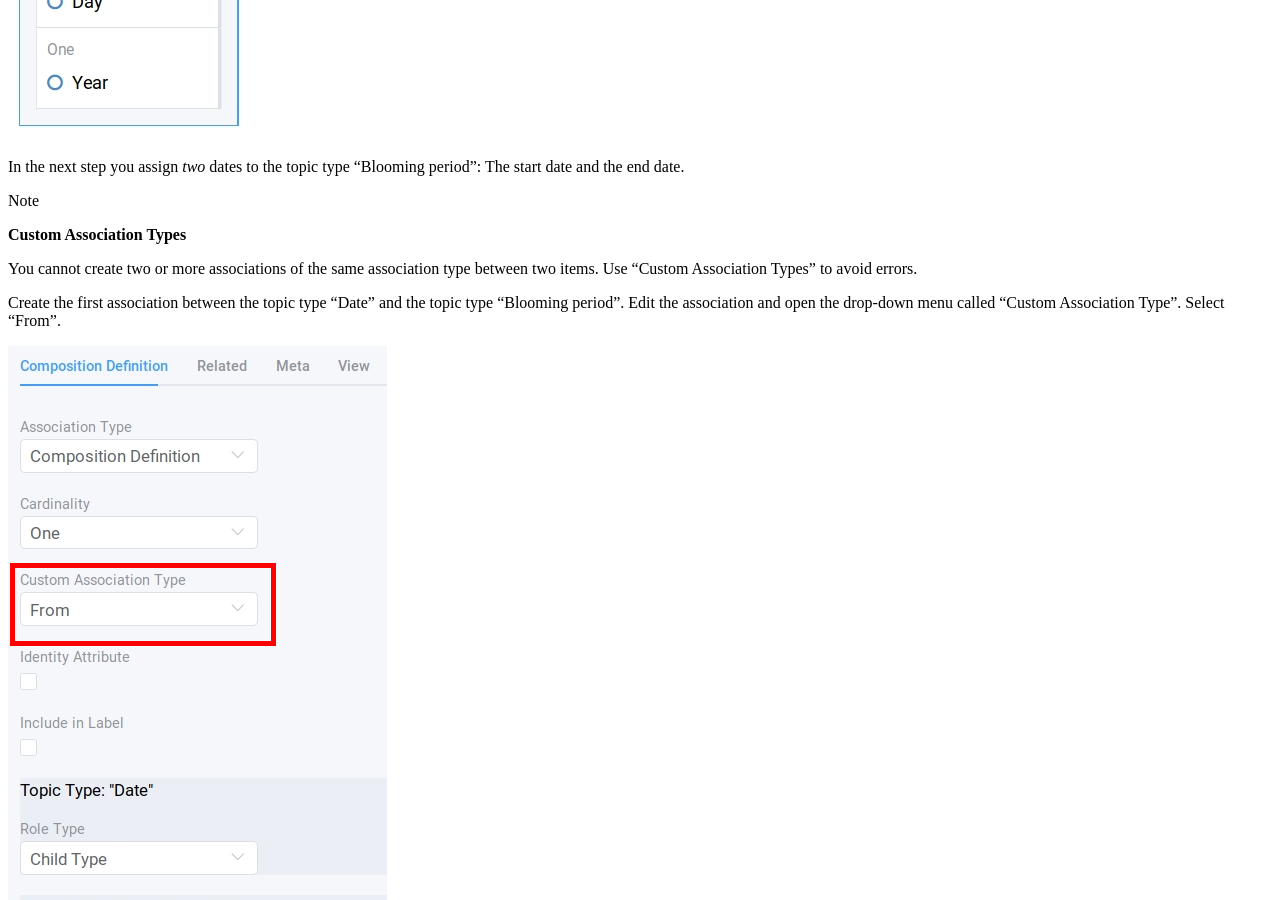
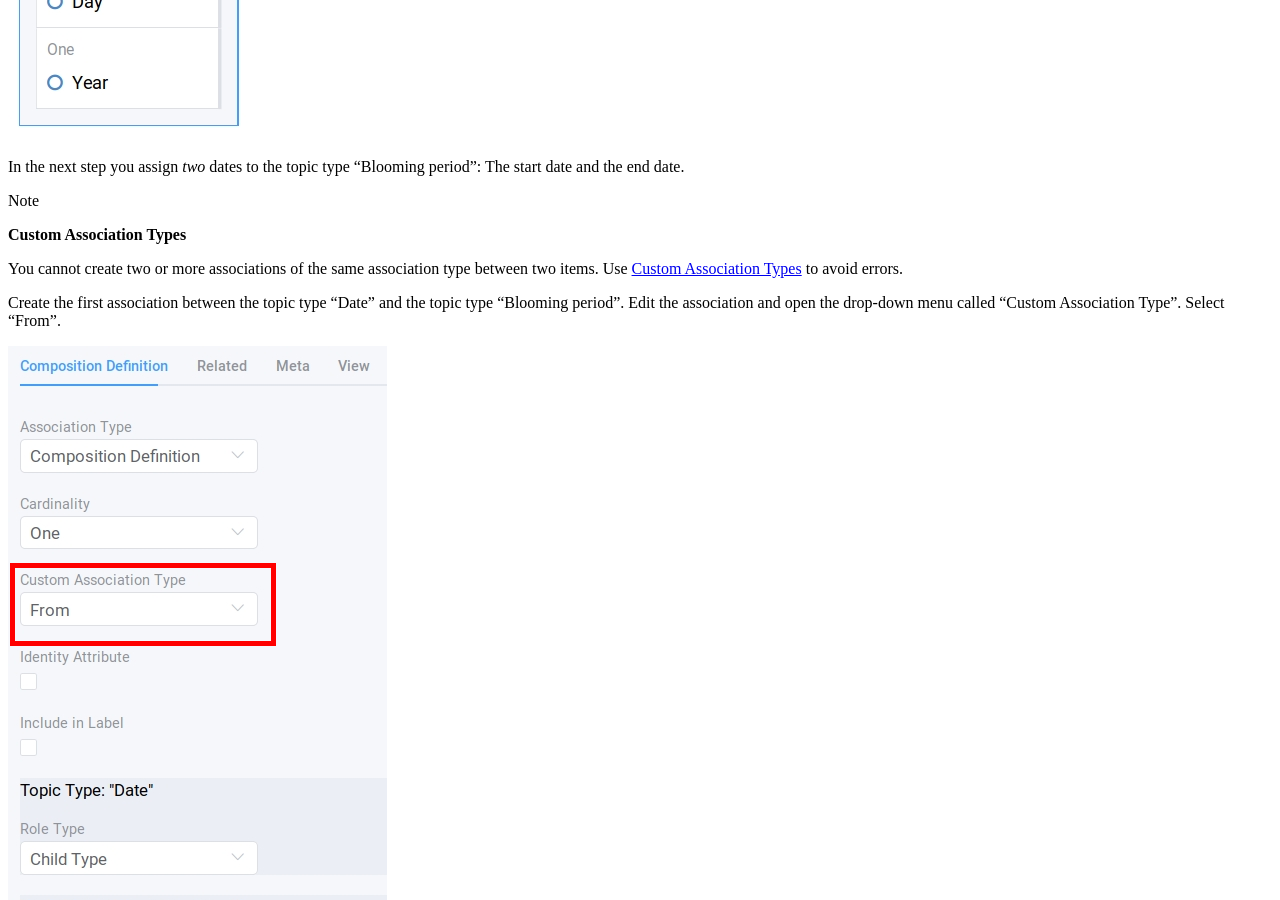
Before and after one commit to dmx-systems/dmx-documentation, a Sphinx documentation site: the page built from docs/user.rst, in a window 1280 px wide and 900 px high, scrolled down 58024 px. Built offline with Sphinx 7.4.7 and the Read the Docs theme 2.0.0, drawn with Linux system fonts in a browser that asks for light colours; part of the change alters nothing that is shown.

```diff
--- a/docs/user.rst
+++ b/docs/user.rst
@@ -1365,7 +1365,7 @@ The start date and the end date.
 
 .. note:: **Custom Association Types**
 
-    You cannot create two or more associations of the same association type between two items. Use "Custom Association Types" to avoid errors.
+    You cannot create two or more associations of the same association type between two items. Use :ref:`Custom Association Types<user-custom-association-types>` to avoid errors.
 
 Create the first association between the topic type "Date" and the topic type "Blooming period".
 Edit the association and open the drop-down menu called "Custom Association Type".
```
